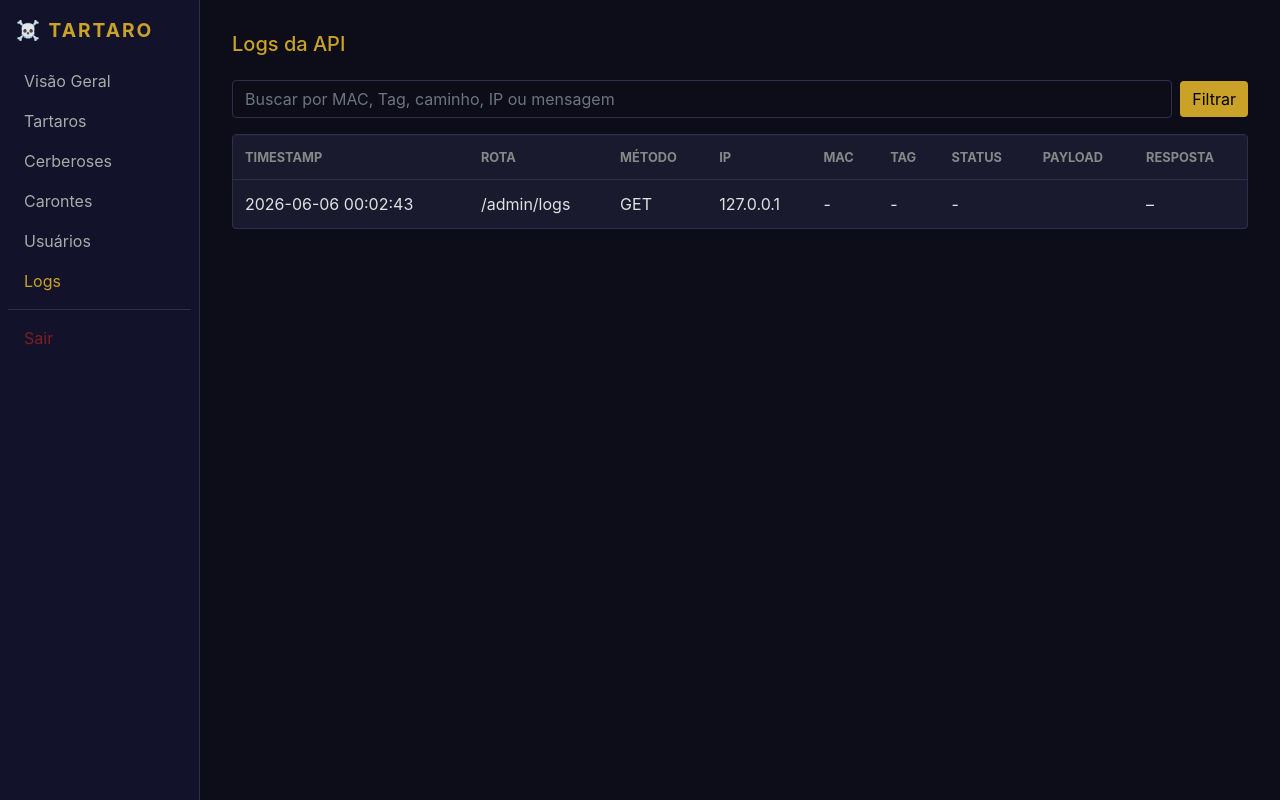
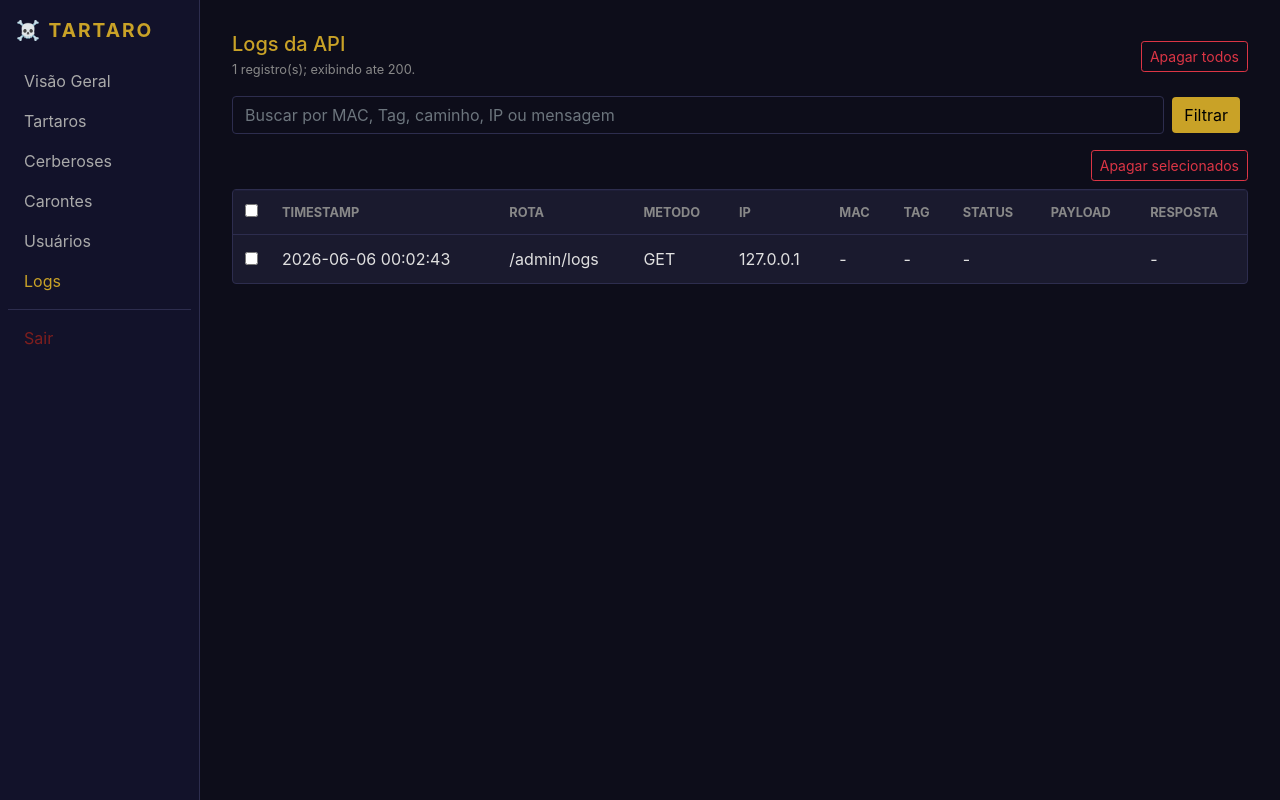
Before and after one commit to LAICA-IFRN/Access-NG, a Flask app: page /admin/logs in a window 1280 px wide. Run offline with Flask 3, Linux system fonts and the light colour scheme; the visitor is signed in with stand-in values (Sample User, id 1); data comes from the database, SQL or seed files in the repository; some libraries are stand-ins or nearby versions.

Commit message:
Melhorando a pagina de logs

```diff
--- a/Sistema/api.py
+++ b/Sistema/api.py
@@ -585,7 +585,14 @@ def admin_caronte_excluir(id):
 @admin_required
 def admin_logs():
     search = request.args.get('search', '').strip()
-    query = db.query(AccessLog).order_by(AccessLog.timestamp.desc())
+    query = _logs_query(search).order_by(AccessLog.timestamp.desc())
+    total = query.count()
+    logs = query.limit(200).all()
+    return render_template('admin/logs.html', logs=logs, search=search, total=total)
+
+
+def _logs_query(search=''):
+    query = db.query(AccessLog)
     if search:
         query = query.filter(or_(
             AccessLog.path.contains(search),
@@ -595,8 +602,42 @@ def admin_logs():
             AccessLog.payload.contains(search),
             AccessLog.message.contains(search),
         ))
-    logs = query.limit(200).all()
-    return render_template('admin/logs.html', logs=logs, search=search)
+    return query
+
+
+@app.route('/admin/logs/excluir', methods=['POST'])
+@admin_required
+def admin_logs_excluir():
+    ids = []
+    for raw_id in request.form.getlist('log_ids'):
+        try:
+            ids.append(int(raw_id))
+        except (TypeError, ValueError):
+            pass
+
+    if not ids:
+        flash('Selecione ao menos um log para apagar.', 'warning')
+        return redirect(url_for('admin_logs', search=request.form.get('search', '').strip()))
+
+    deleted = db.query(AccessLog).filter(AccessLog.id.in_(ids)).delete(synchronize_session=False)
+    db.commit()
+    flash(f'{deleted} log(s) apagado(s).', 'success')
+    return redirect(url_for('admin_logs', search=request.form.get('search', '').strip()))
+
+
+@app.route('/admin/logs/limpar', methods=['POST'])
+@admin_required
+def admin_logs_limpar():
+    search = request.form.get('search', '').strip()
+    query = _logs_query(search)
+    total = query.count()
+    query.delete(synchronize_session=False)
+    db.commit()
+    if search:
+        flash(f'{total} log(s) filtrado(s) apagado(s).', 'success')
+    else:
+        flash(f'{total} log(s) apagado(s).', 'success')
+    return redirect(url_for('admin_logs'))
 
 
 @app.route('/admin/usuarios')
--- a/Sistema/templates/admin/logs.html
+++ b/Sistema/templates/admin/logs.html
@@ -1,23 +1,51 @@
 {% extends "admin/base.html" %}
 {% block title %}Logs da API{% endblock %}
 {% block content %}
-<h5 style="color:#c9a227; margin-bottom:1.5rem;">Logs da API</h5>
+<div class="d-flex justify-content-between align-items-center mb-3">
+  <div>
+    <h5 style="color:#c9a227; margin:0;">Logs da API</h5>
+    <small style="color:#888;">
+      {{ total }} registro(s){% if search %} para "{{ search }}"{% endif %}; exibindo ate 200.
+    </small>
+  </div>
+  <form method="POST" action="{{ url_for('admin_logs_limpar') }}"
+        onsubmit="return confirm('{% if search %}Apagar todos os logs filtrados?{% else %}Apagar todos os logs?{% endif %}')">
+    <input type="hidden" name="search" value="{{ search }}">
+    <button class="btn btn-sm btn-outline-danger">
+      {% if search %}Apagar filtrados{% else %}Apagar todos{% endif %}
+    </button>
+  </form>
+</div>
+
 <form method="GET" class="form-inline mb-3">
   <div class="form-group mr-2" style="flex:1;">
     <input name="search" class="form-control w-100" placeholder="Buscar por MAC, Tag, caminho, IP ou mensagem" value="{{ search }}">
   </div>
-  <button type="submit" class="btn btn-gold">Filtrar</button>
+  <button type="submit" class="btn btn-gold mr-2">Filtrar</button>
+  {% if search %}
+  <a href="{{ url_for('admin_logs') }}" class="btn btn-outline-secondary">Limpar filtro</a>
+  {% endif %}
 </form>
+
 {% if logs %}
+<form method="POST" action="{{ url_for('admin_logs_excluir') }}"
+      onsubmit="return confirm('Apagar os logs selecionados?')">
+  <input type="hidden" name="search" value="{{ search }}">
+  <div class="d-flex justify-content-end mb-2">
+    <button class="btn btn-sm btn-outline-danger">Apagar selecionados</button>
+  </div>
   <div class="card">
     <div class="card-body p-0">
       <div class="table-responsive">
         <table class="table mb-0">
           <thead>
             <tr>
+              <th style="width:36px;">
+                <input type="checkbox" id="select-all-logs" title="Selecionar todos">
+              </th>
               <th>Timestamp</th>
               <th>Rota</th>
-            <th>Método</th>
+              <th>Metodo</th>
               <th>IP</th>
               <th>MAC</th>
               <th>Tag</th>
@@ -29,6 +57,7 @@
           <tbody>
             {% for log in logs %}
             <tr>
+              <td><input type="checkbox" name="log_ids" value="{{ log.id }}" class="log-check"></td>
               <td>{{ log.timestamp.strftime('%Y-%m-%d %H:%M:%S') }}</td>
               <td>{{ log.path }}</td>
               <td>{{ log.method }}</td>
@@ -44,7 +73,7 @@
                   <div style="margin-top:.5rem; font-size:.85rem; color:#111;">{{ log.message }}</div>
                 </details>
                 {% else %}
-              –
+                -
                 {% endif %}
               </td>
             </tr>
@@ -54,7 +83,21 @@
       </div>
     </div>
   </div>
+</form>
 {% else %}
 <div class="alert alert-info">Nenhum log encontrado.</div>
 {% endif %}
 {% endblock %}
+
+{% block extra_js %}
+<script>
+  const selectAllLogs = document.getElementById('select-all-logs');
+  if (selectAllLogs) {
+    selectAllLogs.addEventListener('change', function () {
+      document.querySelectorAll('.log-check').forEach(function (checkbox) {
+        checkbox.checked = selectAllLogs.checked;
+      });
+    });
+  }
+</script>
+{% endblock %}
```
Lines whose indentation alone changed are shown as unchanged.
